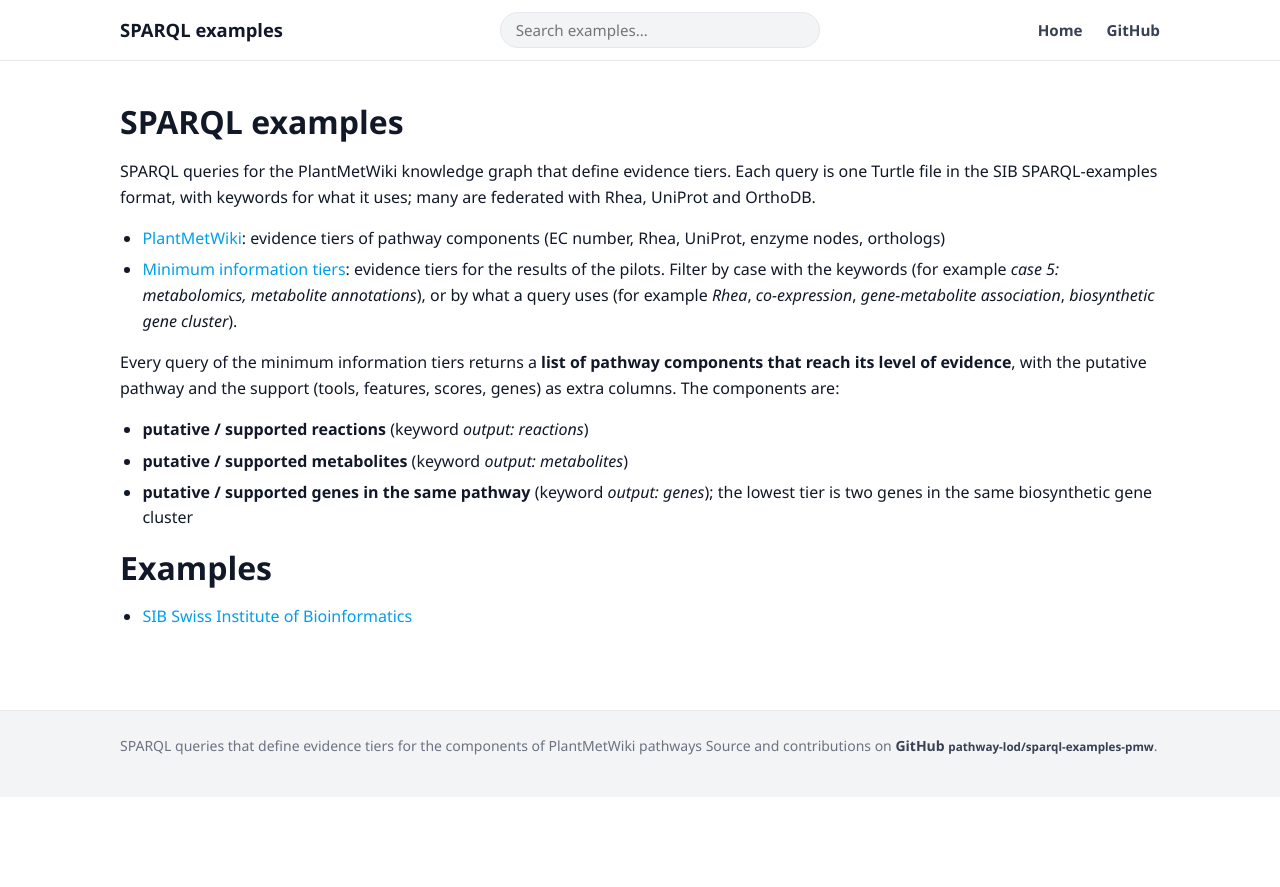
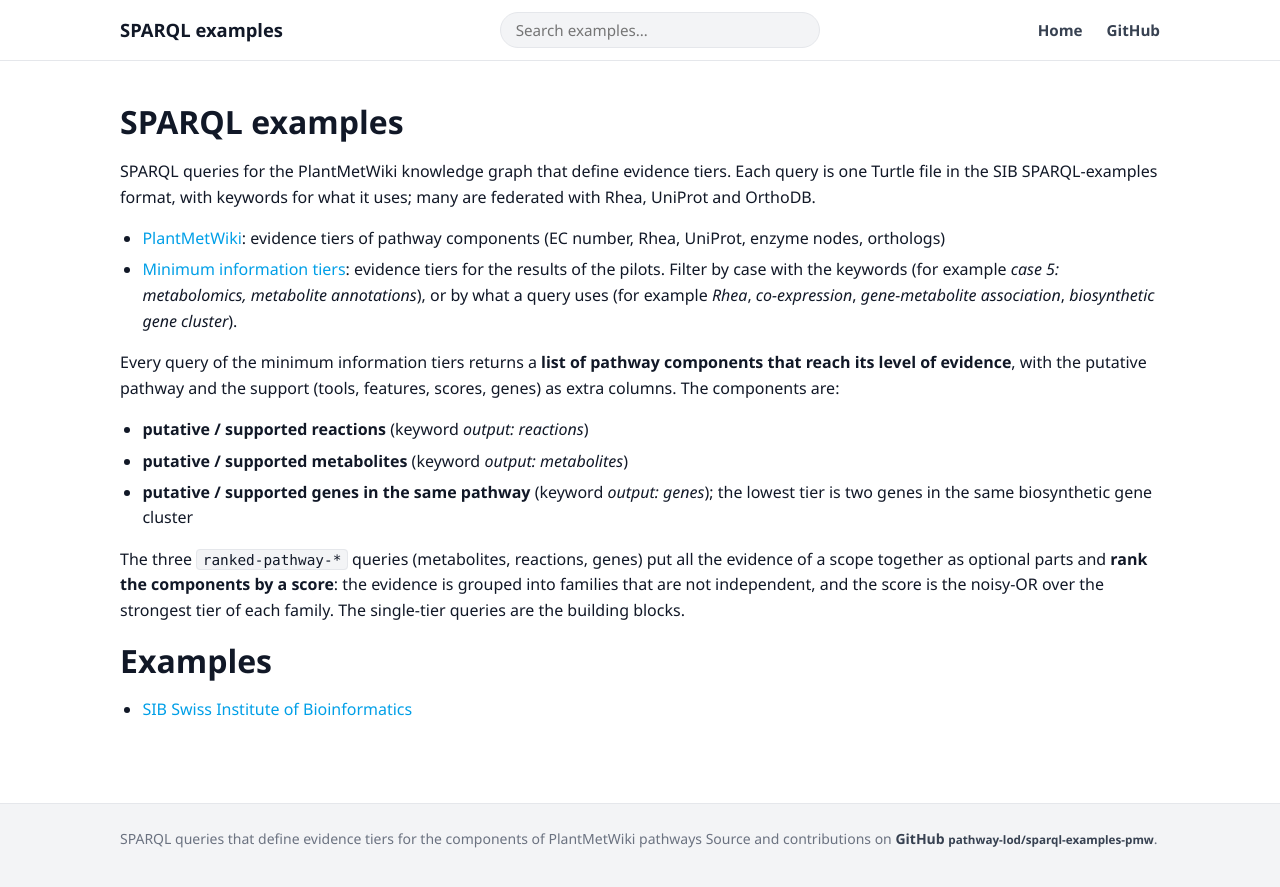
Before and after one commit to pathway-lod/sparql-examples-pmw, a Jekyll site: the page built from index.md, in a window 1280 px wide. Shown: the top 887 px of the page. Built offline with Jekyll 4.4.1, drawn with Linux system fonts in a browser that asks for light colours; our own code applies the rules of GitHub Pages for plain Markdown files; comment, search, counter and statistics services are not loaded.

Commit message:
Ranked megaqueries per scope (metabolites, reactions, genes): all evidence as optional branches, a noisy-OR score over families of non-independent tiers; landing page and README
Co-Authored-By: Claude Sonnet 5.5 <noreply@anthropic.com>

```diff
--- a/index.md
+++ b/index.md
@@ -11,6 +11,8 @@ Every query of the minimum information tiers returns a **list of pathway compone
 * **putative / supported metabolites** (keyword *output: metabolites*)
 * **putative / supported genes in the same pathway** (keyword *output: genes*); the lowest tier is two genes in the same biosynthetic gene cluster
 
+The three `ranked-pathway-*` queries (metabolites, reactions, genes) put all the evidence of a scope together as optional parts and **rank the components by a score**: the evidence is grouped into families that are not independent, and the score is the noisy-OR over the strongest tier of each family. The single-tier queries are the building blocks.
+
 # Examples
 
 * [SIB Swiss Institute of Bioinformatics](https://sib-swiss.github.io/sparql-examples/)
```
Also changed, not shown: README.md, 3 other files.
